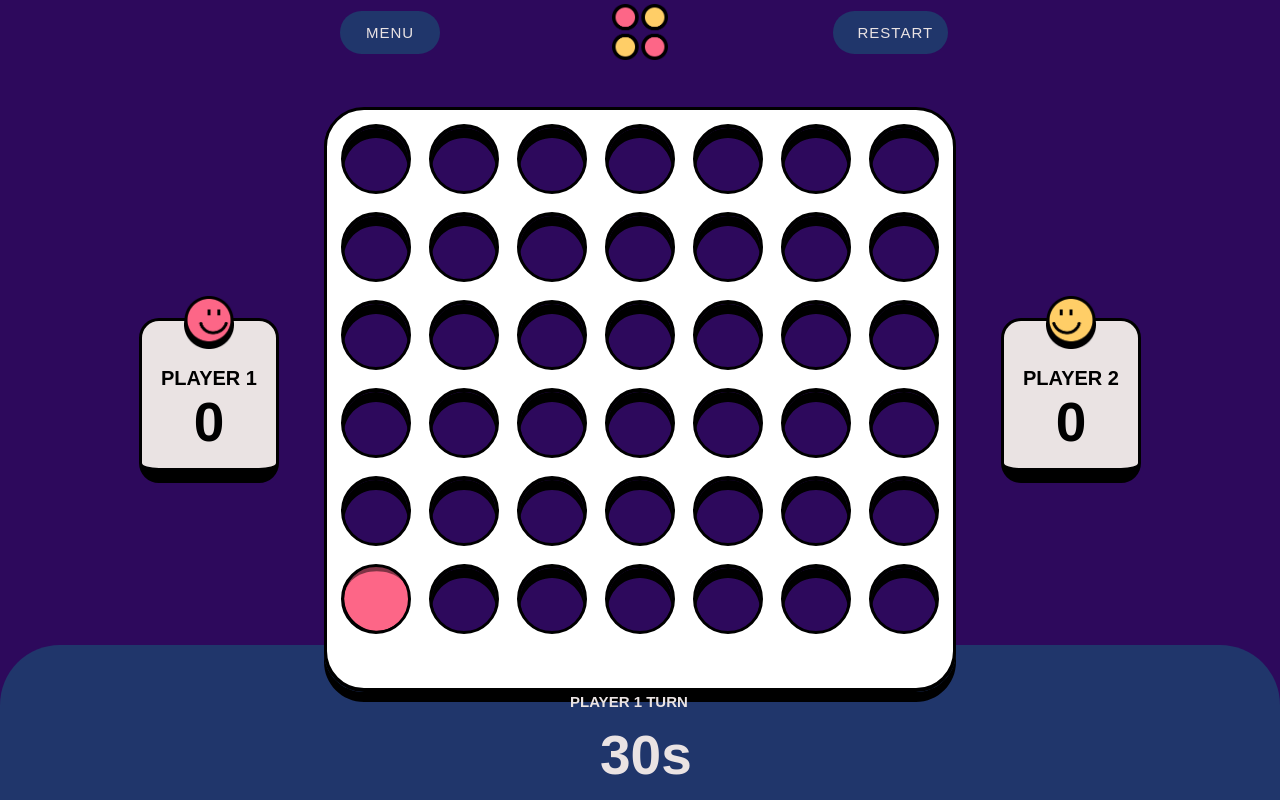
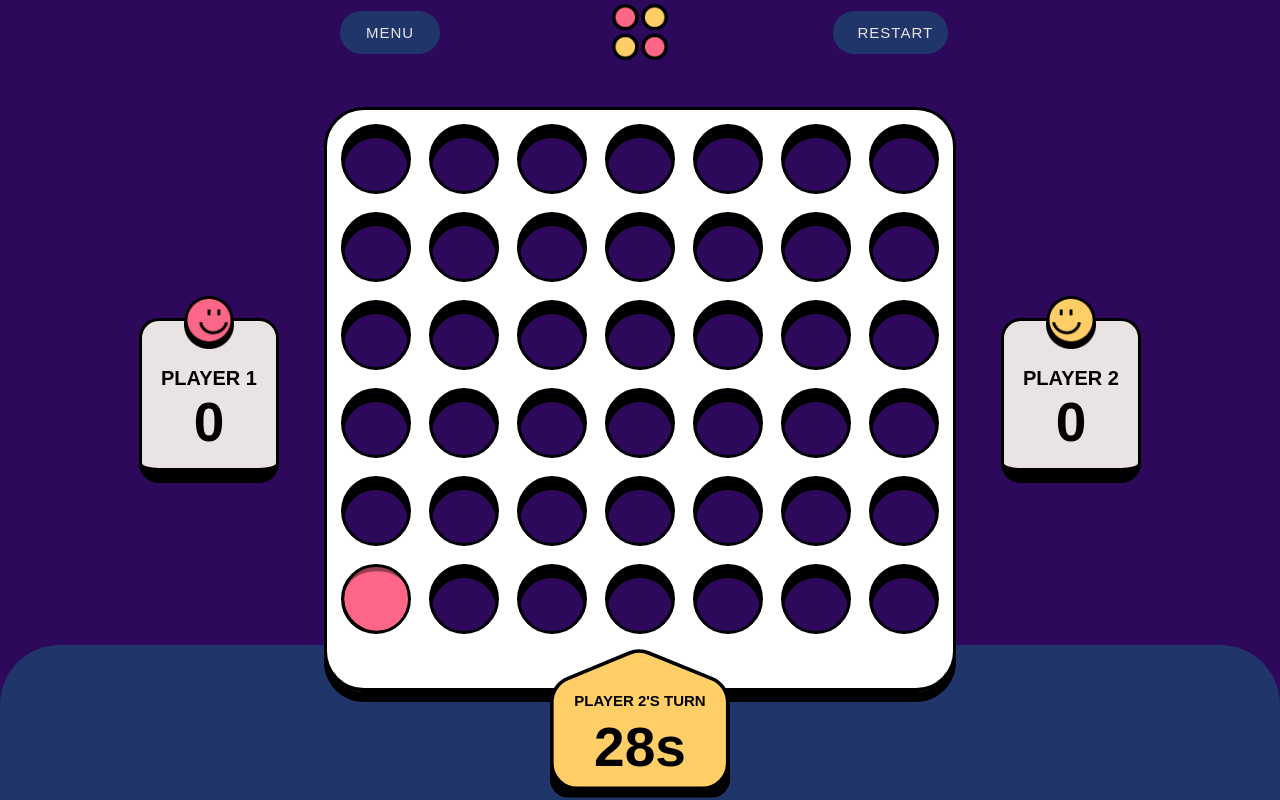
Before and after one commit to ManuelDiLena/Connect-4, a React (Create React App) app: page /game in a window 1280 px wide. Both pictures are taken after a click on the icon 376 px from the left and 409 px from the top of the page. Built offline with nearby package versions, Linux system fonts and the light colour scheme; a web font is replaced by a local one.

Commit message:
Added timer for both players

```diff
--- a/src/components/game/Game.jsx
+++ b/src/components/game/Game.jsx
@@ -7,10 +7,11 @@ import { ReactComponent as BlackBoard } from '../../assets/board-black.svg';
 import { ReactComponent as WhiteBoard } from '../../assets/board-white.svg';
 import { Grid } from './Grid';
 import { usePlay } from './game';
+import { Timer } from './Timer';
 
 const Game = () => {
-  const { player } = usePlay();
-  console.log(player)
+
+  const { grid, column, row, player, play, timerCounter, setTimerCounter, updateGrid, changePlayer, setNewDisk } = usePlay();
 
   return (
     <div className='container game_container'>
@@ -30,7 +31,15 @@ const Game = () => {
         <div className='game__board'>
           <WhiteBoard className='white-board' />
           <BlackBoard className='black-board' />
-          <Grid />
+          <Grid
+            grid={grid}
+            column={column}
+            row={row}
+            play={play}
+            updateGrid={updateGrid}
+            changePlayer={changePlayer}
+            setNewDisk={setNewDisk}
+          />
         </div>
 
         <article className='player__card player-2-card'>
@@ -39,12 +48,11 @@ const Game = () => {
           <p>0</p>
         </article>
 
-        <div className={(player === 1) ? 'timer__container' : 'timer__container timer-2'}>
-          <div className='timer'>
-            <h2>{(player === 1) ? `PLAYER 1 TURN` : `PLAYER 2 TURN`}</h2>
-            <p>30s</p>
-          </div>
-        </div>
+        <Timer
+          timerCounter={timerCounter}
+          player={player}
+          setTimerCounter={setTimerCounter}
+        />
 
       </div>
 
--- a/src/components/game/Grid.jsx
+++ b/src/components/game/Grid.jsx
@@ -2,14 +2,16 @@ import { useEffect } from 'react';
 import { motion } from 'framer-motion';
 import { ReactComponent as PLAYER1DISK } from '../../assets/player-1-disk.svg';
 import { ReactComponent as PLAYER2DISK } from '../../assets/player-2-disk.svg';
-import { usePlay } from './game';
 import './grid.css';
 
-function Grid() {
-  const { grid, column, row, play, updateGrid, setNewDisk, changePlayer } = usePlay()
+const Grid = ({ grid, row, column, play, setNewDisk, updateGrid, changePlayer }) => {
 
   const gridPositionRow = [16,104,192,280,368,456]
   const gridPositionColumn = [18,105,193,281,369,457,545]
+
+  useEffect(() => {
+    updateGrid()
+  }, [row, column])
 
   const renderDisk = () => {
     return grid.map((arrayRow, rowIndex) => {
@@ -19,7 +21,7 @@ function Grid() {
             <motion.svg
               className='disk'
               key={rowIndex + columnIndex}
-              animate={{ top: gridPositionRow[rowIndex], left: gridPositionColumn[columnIndex] }}
+              style={{ top: gridPositionRow[rowIndex], left: gridPositionColumn[columnIndex] }}
             >
               <PLAYER1DISK height='70' width='70' />
             </motion.svg>
@@ -30,7 +32,7 @@ function Grid() {
             <motion.svg
               className='disk'
               key={rowIndex + columnIndex}
-              animate={{ top: gridPositionRow[rowIndex], left: gridPositionColumn[columnIndex]}}
+              style={{ top: gridPositionRow[rowIndex], left: gridPositionColumn[columnIndex]}}
             >
               <PLAYER2DISK height='70' width='70' />
             </motion.svg>
@@ -43,17 +45,12 @@ function Grid() {
     })
   }
 
-  useEffect(() => {
-    updateGrid()
-  }, [column, row])
-
   const variants = {
     drop: {
-      left: gridPositionColumn[column],
       top: [0,gridPositionRow[row]],
 
       transition: {
-        duration: 0.5,
+        duration: 0.3,
       },
     }
   }
@@ -96,6 +93,7 @@ function Grid() {
           variants={variants}
           animate={'drop'}
           className='test-disk-container'
+          style={{ left: gridPositionColumn[column] }}
         >
           <PLAYER1DISK width='70' height='70' />
         </motion.svg>
@@ -106,6 +104,8 @@ function Grid() {
           variants={variants}
           animate={'drop'}
           className='test-disk-container'
+          style={{ left: gridPositionColumn[column] }}
+
         >
           <PLAYER2DISK width='70' height='70' />
         </motion.svg>
--- /dev/null
+++ b/src/components/game/Timer.jsx
@@ -0,0 +1,38 @@
+import { useEffect } from 'react';
+import TIMER1 from '../../assets/timer-1.svg';
+import TIMER2 from '../../assets/timer-2.svg';
+
+const Timer = ({ player, timerCounter, setTimerCounter }) => {
+
+  useEffect(() => {
+    const timer = timerCounter > 0 && setInterval(() => setTimerCounter(timerCounter - 1), 1000)
+
+    return () => clearInterval(timer)
+  }, [timerCounter])
+
+  return (
+    <div
+      className={(player === 1)
+        ? 'timer__container'
+        : 'timer__container timer-2'}
+    >
+      <div
+        className='timer'
+        style={(player === 1)
+          ? { backgroundImage: `url(${TIMER1})` }
+          : { backgroundImage: `url(${TIMER2})` }}
+      >
+        <h2>
+          {
+            (player === 1)
+            ? `PLAYER 1'S TURN`
+            : `PLAYER 2'S TURN`
+          }
+        </h2>
+        <p>{`${timerCounter}s`}</p>
+      </div>
+    </div>
+  )
+}
+
+export {Timer};
--- a/src/components/game/game.css
+++ b/src/components/game/game.css
@@ -1,10 +1,9 @@
 .game_container {
   position: relative;
-  height: 100vh;
   display: flex;
+  min-height: 100vh;
   flex-direction: column;
   justify-content: center;
-  overflow: hidden;
 }
 
 .menu__container {
@@ -100,7 +99,7 @@
 .winner__color {
   position: absolute;
   width: 100%;
-  height: calc(50vh - 245px);
+  height: calc(50% - 245px);
   bottom: 0;
   z-index: -2;
   border-radius: 60px 60px 0 0;
@@ -110,8 +109,8 @@
 .timer__container {
   position: absolute;
   width: 200px;
-  height: 200px;
-  bottom: -140px;
+  height: 151px;
+  bottom: calc(50% - 398px);
   left: calc(50% - 100px);
   color: var(--color-light);
 }
@@ -131,14 +130,18 @@
 
 .timer h2 {
   position: absolute;
+  width: 100%;
   top: 30%;
-  left: 30px;
+  left: 0;
+  text-align: center;
 }
 
 .timer p {
+  position: absolute;
+  width: 100%;
+  top: 45%;
+  left: 0;
   font-size: 5.5rem;
   font-weight: 600;
-  position: absolute;
-  top: 45%;
-  left: 30%;
+  text-align: center;
 }
--- a/src/components/game/game.js
+++ b/src/components/game/game.js
@@ -13,13 +13,13 @@ const usePlay = () => {
 
   const [column, setColumn] = useState(null);
   const [row, setRow] = useState(null);
-  const [play, setPlay] = useState(null);
+  const [play, setPlay] = useState(1);
   const [player, setPlayer] = useState(1);
+  const [timerCounter, setTimerCounter] = useState(30);
 
   const changePlayer = () => {
-    if (rowNum != null && colNum != null) {
-      (player === 1) ? setPlayer(2) : setPlayer(1)
-    }
+    (player === 1) ? setPlayer(2) : setPlayer(1)
+    setTimerCounter(30)
   }
 
   const setNewDisk = (col) => {
@@ -55,6 +55,8 @@ const usePlay = () => {
     setNewDisk,
     updateGrid,
     changePlayer,
+    timerCounter,
+    setTimerCounter
   }
 }
 
```
Also changed, not shown: src/assets/timer-1.svg (added), src/assets/timer-2.svg (added).
